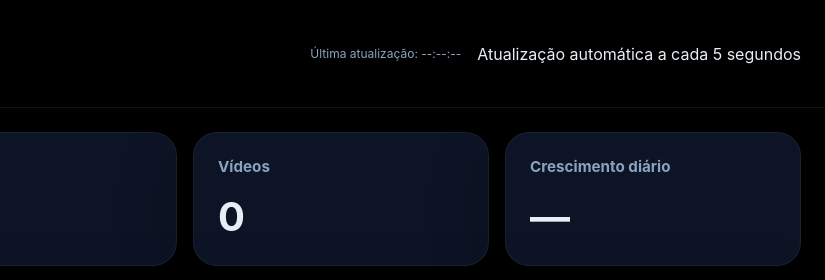
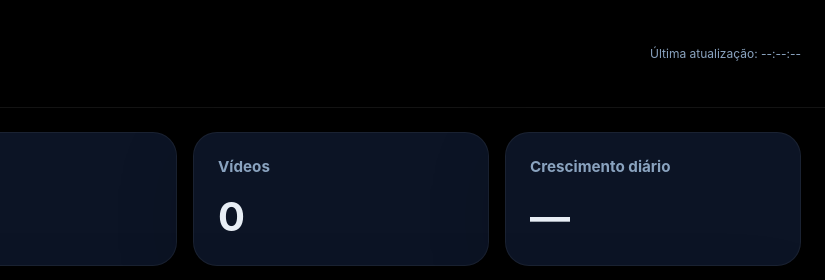
Before and after one commit to marcosmrego/fbl-dashboard, a website: page frontend/index.html in a window 1280 px wide. Shown: the top 280 px of the page, 455-1280 px from the left. Drawn offline with nearby package versions, Linux system fonts and the light colour scheme; no server answers.

Commit message:
Remove frase de atualização automática do dashboard

```diff
--- a/frontend/index.html
+++ b/frontend/index.html
@@ -19,9 +19,6 @@
     <div class="header-controls">
       <div class="last-update-indicator">
         <span class="update-text">Última atualização: <span id="lastUpdateTime">--:--:--</span></span>
-      </div>
-      <div class="refresh-note">
-        Atualização automática a cada 5 segundos
       </div>
     </div>
   </header>
```
